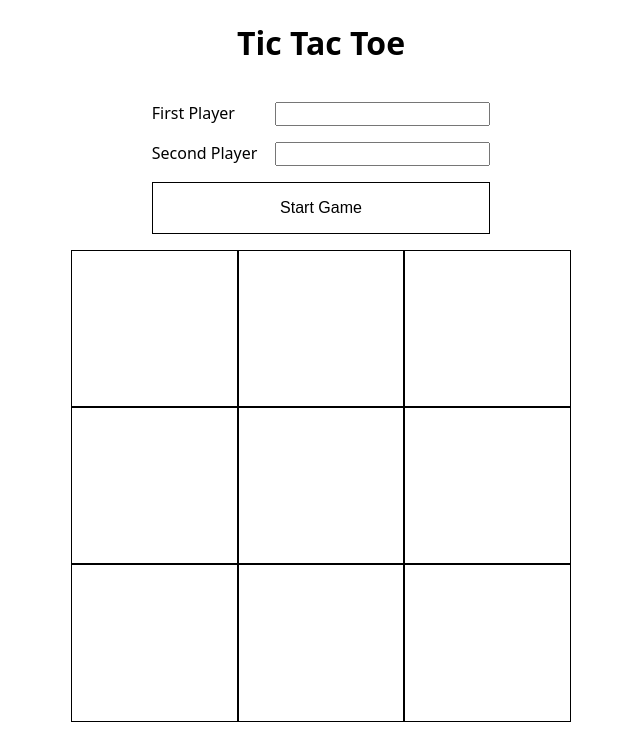
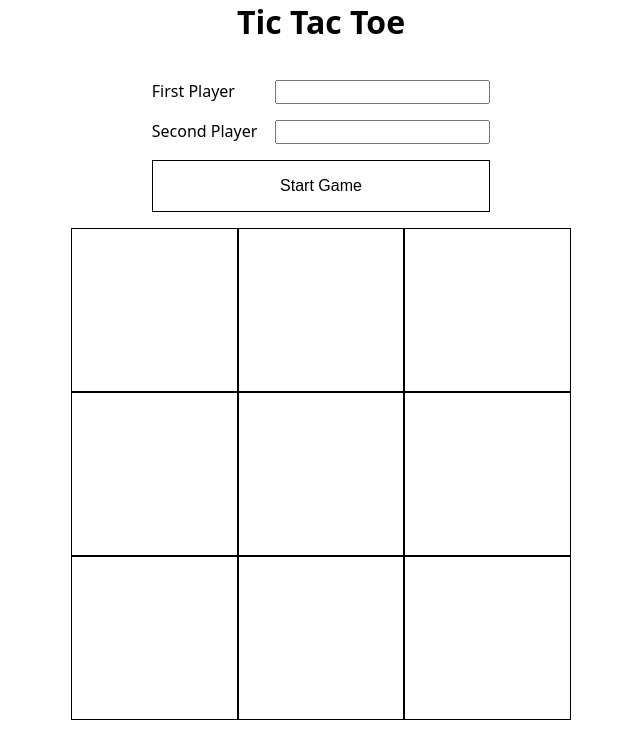
Before and after one commit to R3ndrex/TicTacToe-On-JS, a plain HTML site: page index.html in a window 1280 px wide. Both pictures are taken after a click on the button "Start Game". Shown: the whole page, without its empty margins (319-959 px from the left). Drawn offline with Linux system fonts and the light colour scheme.

Commit message:
Remove margin top h1, make smaller button font size

```diff
--- a/style.css
+++ b/style.css
@@ -17,6 +17,9 @@ body {
         sans-serif;
 }
 
+h1 {
+    margin-top: 0;
+}
 form {
     display: grid;
     gap: 1rem;
@@ -46,7 +49,7 @@ button {
 }
 
 .board > button {
-    font-size: 5rem;
+    font-size: 3rem;
     font-weight: 100;
     font-family: inherit;
 }
```
